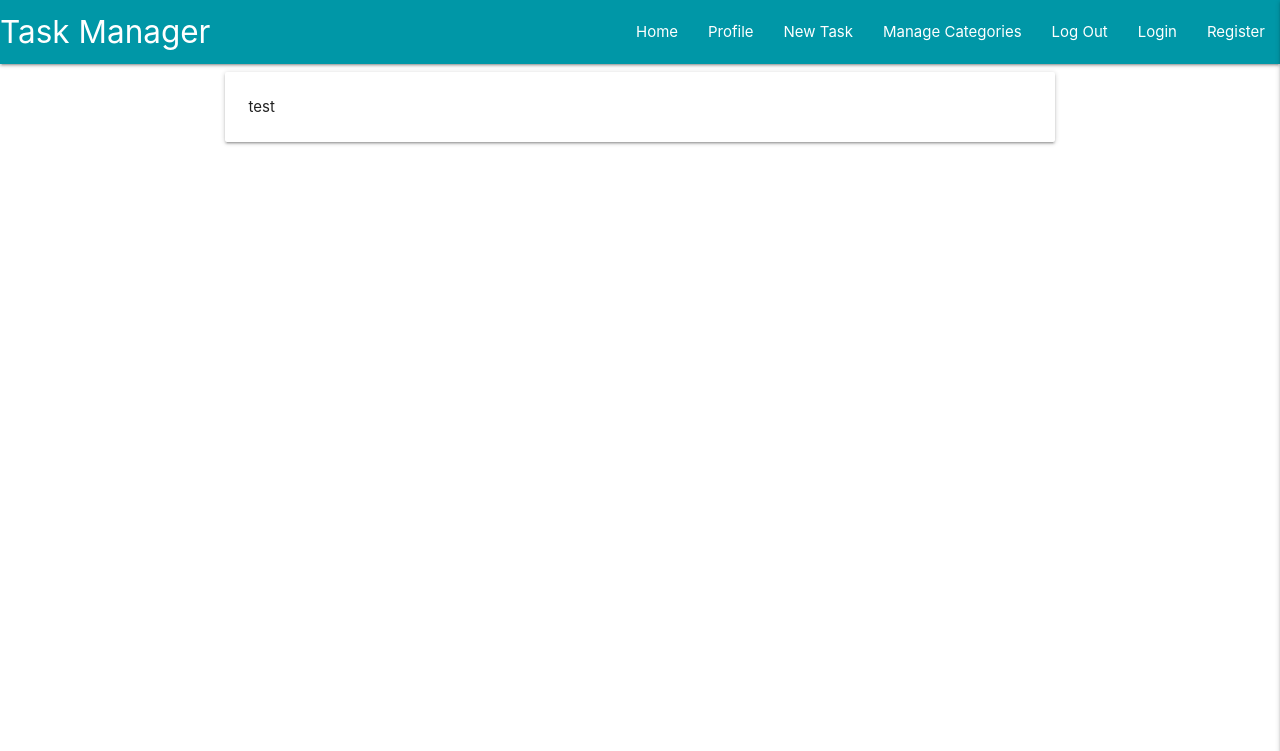
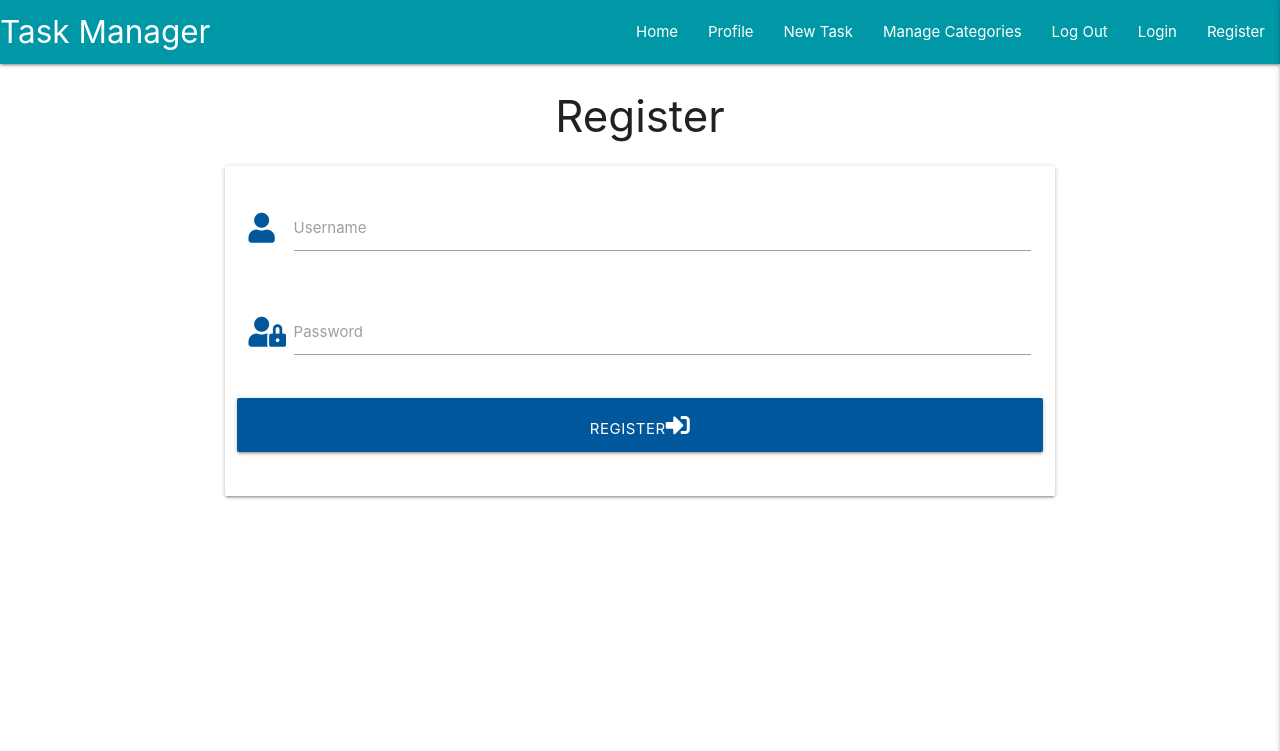
Before and after one commit to Brianconn71/flask-task-manager-project, a Flask app: a page that uses templates/register.html in a window 1280 px wide. Shown: the top 751 px of the page. Run offline with Flask 2, Linux system fonts and the light colour scheme; some libraries are stand-ins or nearby versions.

Commit message:
added registration template

```diff
--- a/app.py
+++ b/app.py
@@ -26,6 +26,24 @@ def get_tasks():
 
 @app.route("/register, methods=['GET', 'POST']")
 def register():
+    if request.method == "POST":
+        # check if username already exists in db
+        existing_user = mongo.db.users.find_one(
+            {"username":request.form.get("username").lower()})
+
+        if existing_user:
+            flash("Username already exists")
+            #return user back to url so they can try again
+            return redirect(url_for("register"))
+        register = {
+            "username": request.form.get("username").lower(),
+            "password": generate_password_hash(request.form.get("password"))
+        }
+        mongo.db.users.insert_one(register)
+
+        # put the new user into session
+        session["user"] = request.form.get("username").lower()
+        flash("Registration Successful!")
     return render_template("register.html")
 
 
--- a/templates/register.html
+++ b/templates/register.html
@@ -1,10 +1,31 @@
 {% extends "base.html" %}
 {% block content %}
 
+    <h3 class="center-align">Register</h3>
+
     <div class="row">
-        <form class="col s12 m8 offset-m2">
+        <form class="col s12 m8 offset-m2" method="POST" action="{{ url_for('register') }}">
             <div class="card-panel">
-                <span>test</span>
+                <!-- username -->
+                <div class="row">
+                    <div class="input-field col s12">
+                        <i class="fas fa-user prefix light-blue-text text-darken-4"></i>
+                        <input id="username" name="username" type="text" class="validate">
+                        <label for="username">Username</label>
+                    </div>
+                </div>
+                <!-- Password -->
+                <div class="row">
+                    <div class="input-field col s12">
+                        <i class="fas fa-user-lock prefix light-blue-text text-darken-4"></i>
+                        <input id="password" name="password" type="password" class="validate">
+                        <label for="password">Password</label>
+                    </div>
+                </div>
+                <!-- Register -->
+                <div class="row">
+                    <button type="submit" class="col s12 btn-large light-blue darken-4 text-shadow">Register<i class="fas fa-sign-in-alt"></i></button>
+                </div>
             </div>
         </form>
     </div>
```
